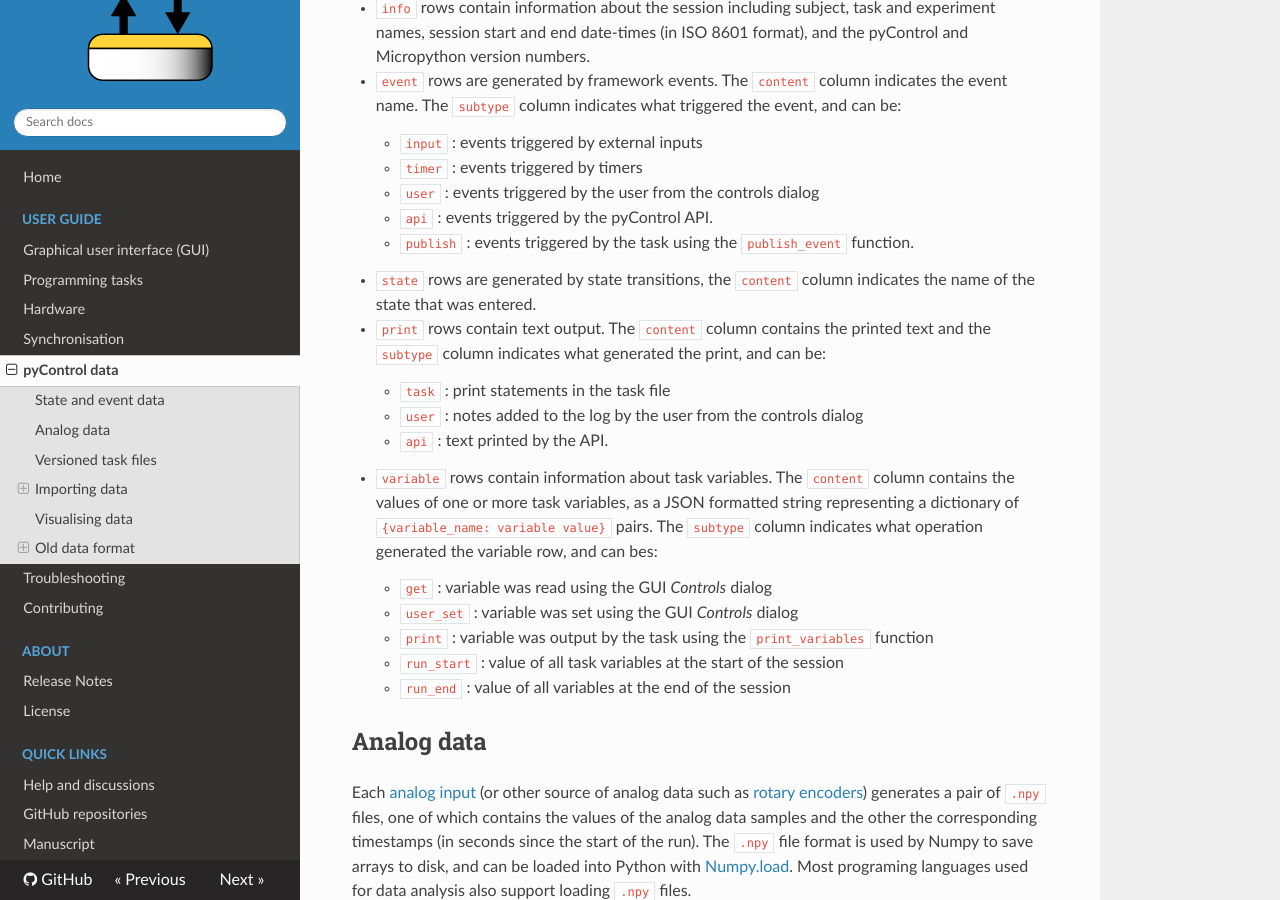
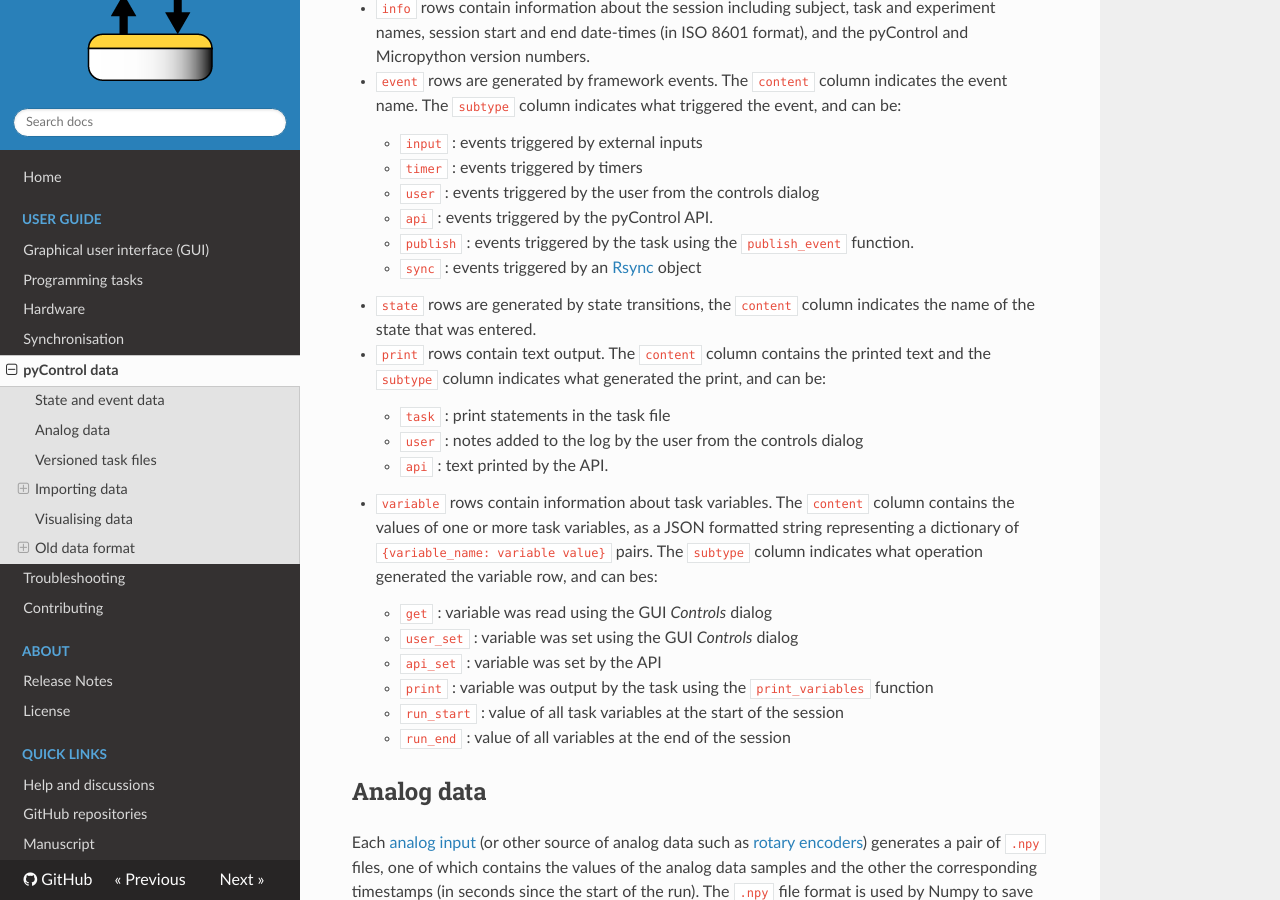
Before and after one commit to pyControl/docs, an MkDocs documentation site: the page built from docs/user-guide/pycontrol-data.md, in a window 1280 px wide and 900 px high, scrolled down 1804 px. Built offline with MkDocs 1.6.1, drawn with Linux system fonts in a browser that asks for light colours; nearby versions of some CDN libraries.

Commit message:
added missing subtype definitions

```diff
--- a/docs/user-guide/pycontrol-data.md
+++ b/docs/user-guide/pycontrol-data.md
@@ -71,17 +71,19 @@ The `time` column indicates the time, in seconds since the start of the session,
     -  `user` : events triggered by the user from the controls dialog
     -   `api` : events triggered by the pyControl API.
     -   `publish` : events triggered by the task using the `publish_event` function.
+    -   `sync` : events triggered by an [Rsync](synchronisation.md/#rsync) object
 
 - `state` rows are generated by state transitions, the `content` column indicates the name of the state that was entered.
 
 - `print` rows contain text output.  The `content` column contains the printed text and the `subtype` column indicates what generated the print, and can be:
     - `task` : print statements in the task file
     -  `user` : notes added to the log by the user from the controls dialog
-    -  `api` :  text printed by the API.
+    -  `api` : text printed by the API.
 
 - `variable` rows contain information about task variables. The `content` column contains the values of one or more task variables, as a JSON formatted string representing a dictionary of `{variable_name: variable value}` pairs. The `subtype` column indicates what operation generated the variable row, and can bes:
     - `get` : variable was read using the GUI *Controls* dialog
     - `user_set` : variable was set using the GUI *Controls* dialog
+    - `api_set` : variable was set by the API
     - `print` : variable was output by the task using the `print_variables` function
     - `run_start` : value of all task variables at the start of the session
     -  `run_end` : value of all variables at the end of the session
```
